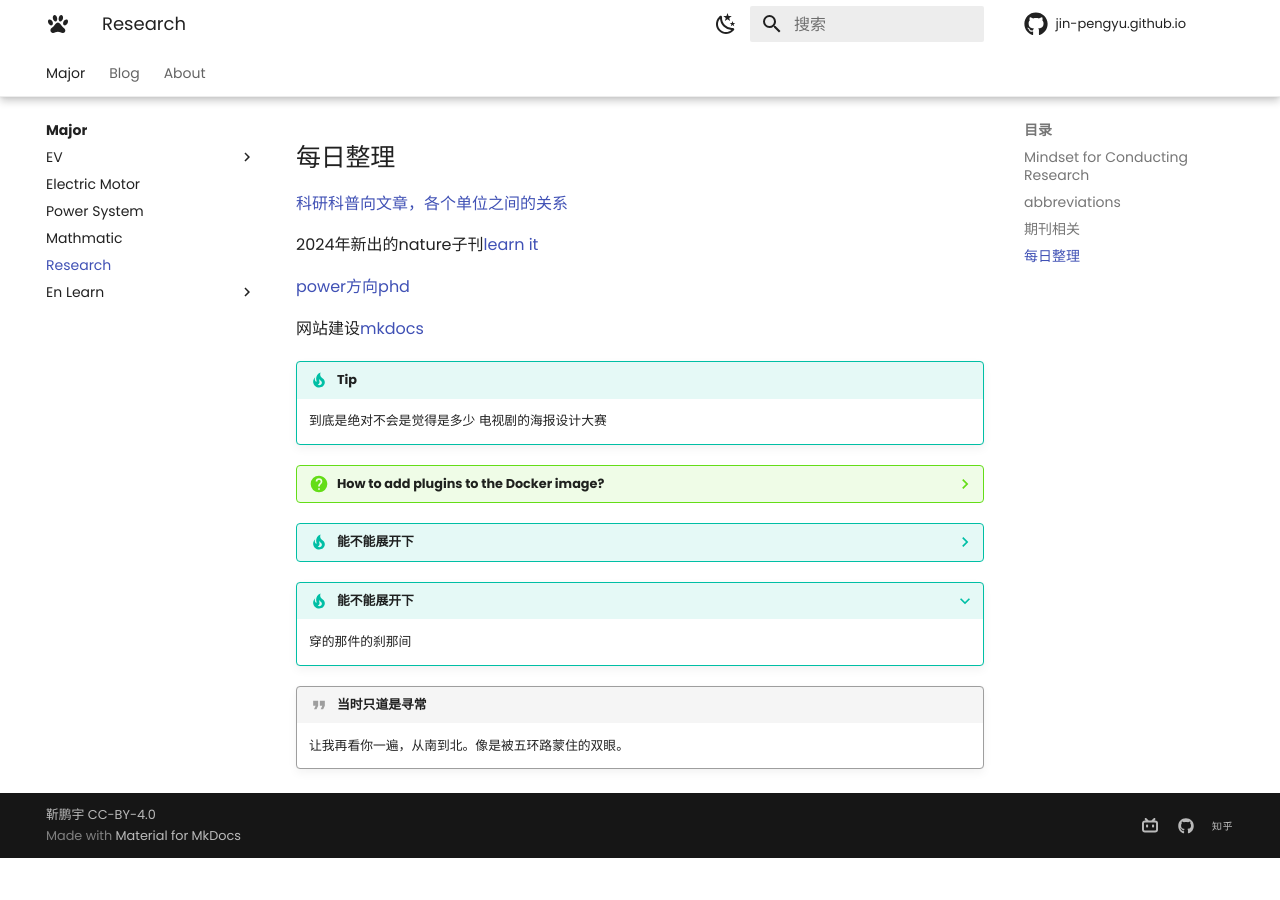
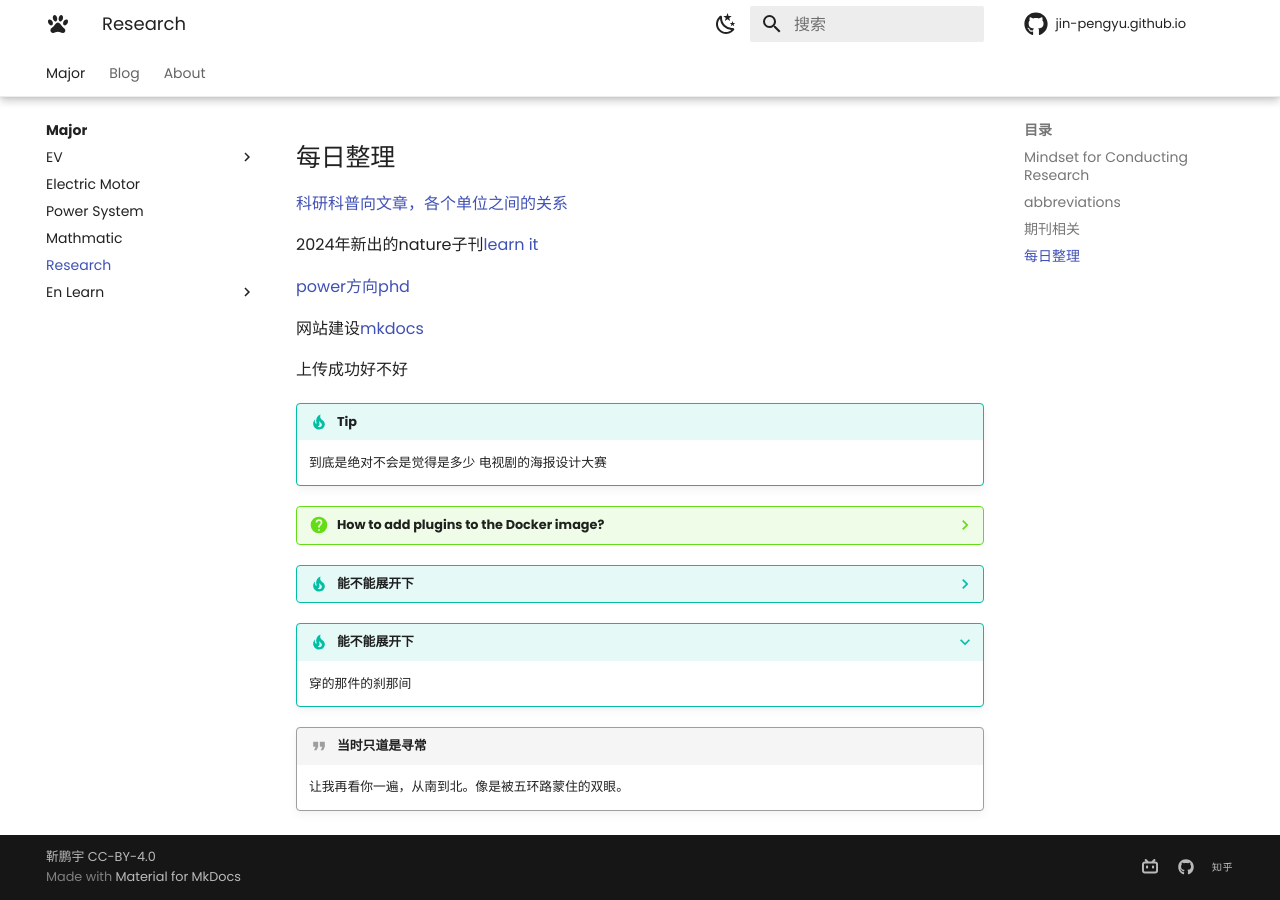
Before and after one commit to Pengyu-Jin/Pengyu-Jin.github.io, an MkDocs documentation site: the page built from docs/major/research/research.md, in a window 1280 px wide and 900 px high, scrolled down 813 px. Built offline with MkDocs 1.6.1 and Material for MkDocs 9.7.7, drawn with Linux system fonts in a browser that asks for light colours; emoji names are drawn with the system emoji font; comment, search, counter and statistics services are not loaded; before the commit the page ends 1671 px from its top, so only the background shows below that.

Commit message:
style change 298

```diff
--- a/docs/major/research/research.md
+++ b/docs/major/research/research.md
@@ -40,6 +40,7 @@ JCI——Journal Citation Indicator
 
 网站建设[mkdocs](https://squidfunk.github.io/mkdocs-material/getting-started/){:target="_blank"}
 
+上传成功好不好
 !!! tip
     到底是绝对不会是觉得是多少
     电视剧的海报设计大赛
```
